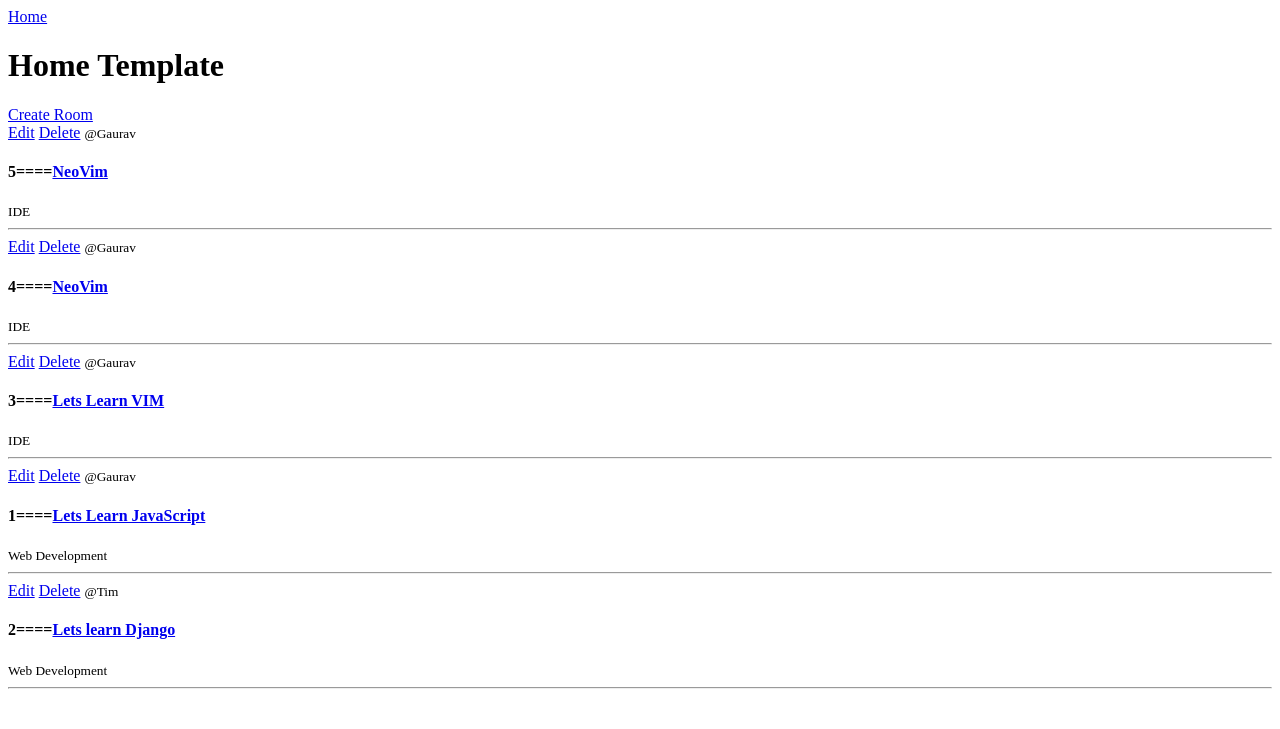
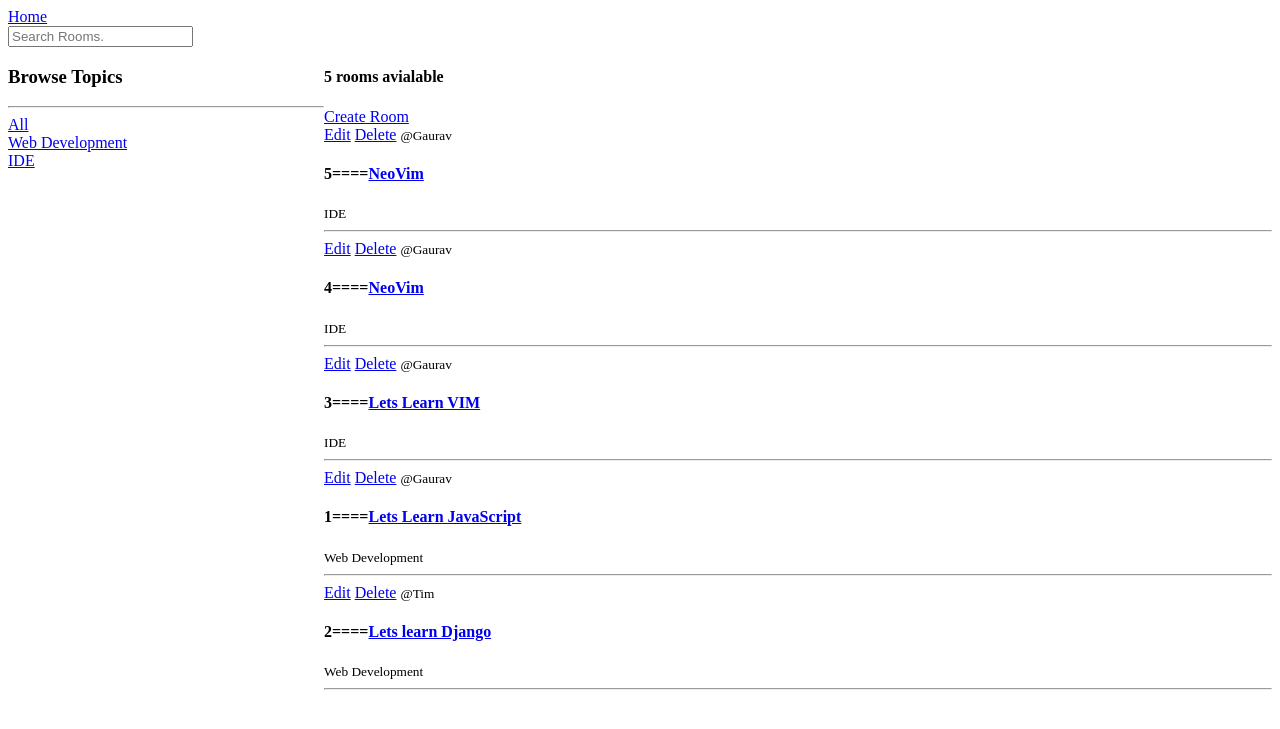
Before and after one commit to GauravKBhatt/Studybud_Django_TraversyMedia, a Django app: page / in a window 1280 px wide. Shown: the top 729 px of the page. Run offline with Django 5.2, Linux system fonts and the light colour scheme; data comes from the database, SQL or seed files in the repository.

Commit message:
Added Search Functionality

```diff
--- a/base/templates/base/home.html
+++ b/base/templates/base/home.html
@@ -3,11 +3,32 @@
 
 <!-- putting the main content inside the block -->
 {%block content%}
-<h1>Home Template</h1>
-<div>
+<style>
+  .home-container{
+    display:grid;
+    grid-template-columns: 1fr 3fr;
+  }
+</style>
+<div class="home-container">
+  <div>
+    <h3>Browse Topics</h3>
+    <hr>
+    <div>
+      <a href="{% url 'Home' %}">All</a>
+    </div>
+    <!-- now looping through all the topics to display them. -->
+    {% for topic in topics %}
+      <div>
+        <!-- ?q= is a query string used to pass data to the backend (e.g., filtering content based on topic.name). -->
+        <a href="{%url 'Home'%}?q={{topic.name}}">{{topic.name}}</a>
+      </div>
+    {% endfor %}
+  </div>
   <div>
     <!-- tags of django templating engine -->
-     <a href="{% url 'create-room'%}">Create Room</a>
+    <!-- To display how many rooms are avialable for particular search  -->
+    <h4>{{room_count}} rooms avialable</h4>
+    <a href="{% url 'create-room'%}">Create Room</a>
     {% for room in rooms %}
     <div>
       <a href="{%url 'update-room' room.id%}">Edit</a>
--- a/base/views.py
+++ b/base/views.py
@@ -1,6 +1,9 @@
 from django.shortcuts import render,redirect
 from django.http import HttpResponse
-from .models import Room
+# this helps us add AND OR to the queries
+from .models import Room,Topic
+from django.db.models import Q
+
 from .forms import RoomForm
 #using the HttpResponse method.
 # def home(request):
@@ -17,10 +20,19 @@ from .forms import RoomForm
 
 # using the render method.
 def home(request):
+    if request.GET.get('q')!=None:
+        q=request.GET.get('q')
+    else:
+        q=''
     # We are no more using the data specified in this file. We now use the data in the database through queries.
-    rooms = Room.objects.all()
-    # creating a dictionary out of the list room
-    context={'rooms':rooms}
+    # rooms = Room.objects.all() this is commented out because now we will query the room through filter method showing only those rooms as searched by the user.
+    topics = Topic.objects.all()
+    # topic is a different model thus, we need to specify the model name too, rest are the attributes of the room model.
+    rooms =Room.objects.filter (Q(topic__name__icontains=q) | Q(name__icontains='q') | Q(description__icontains='q'))
+    room_count=rooms.count()
+    # creating a dictiory out of the list room
+    context={'rooms':rooms,'topics':topics,'room_count':room_count}
+
     return render(request,'base/home.html',context)
 # passing another pk parameter that was defined in the urls.py for dynamic routing.
 def room(request,pk):
--- a/templates/navbar.html
+++ b/templates/navbar.html
@@ -1 +1,6 @@
 <a href="{%url 'Home'%}">Home</a>
+
+<form method="GET" action="{%url 'Home'%}">
+    <!-- here the words entered by the user will be sent to the view as parameter 'q' -->
+    <input type="text" name="q" placeholder="Search Rooms."/>
+</form>
```
